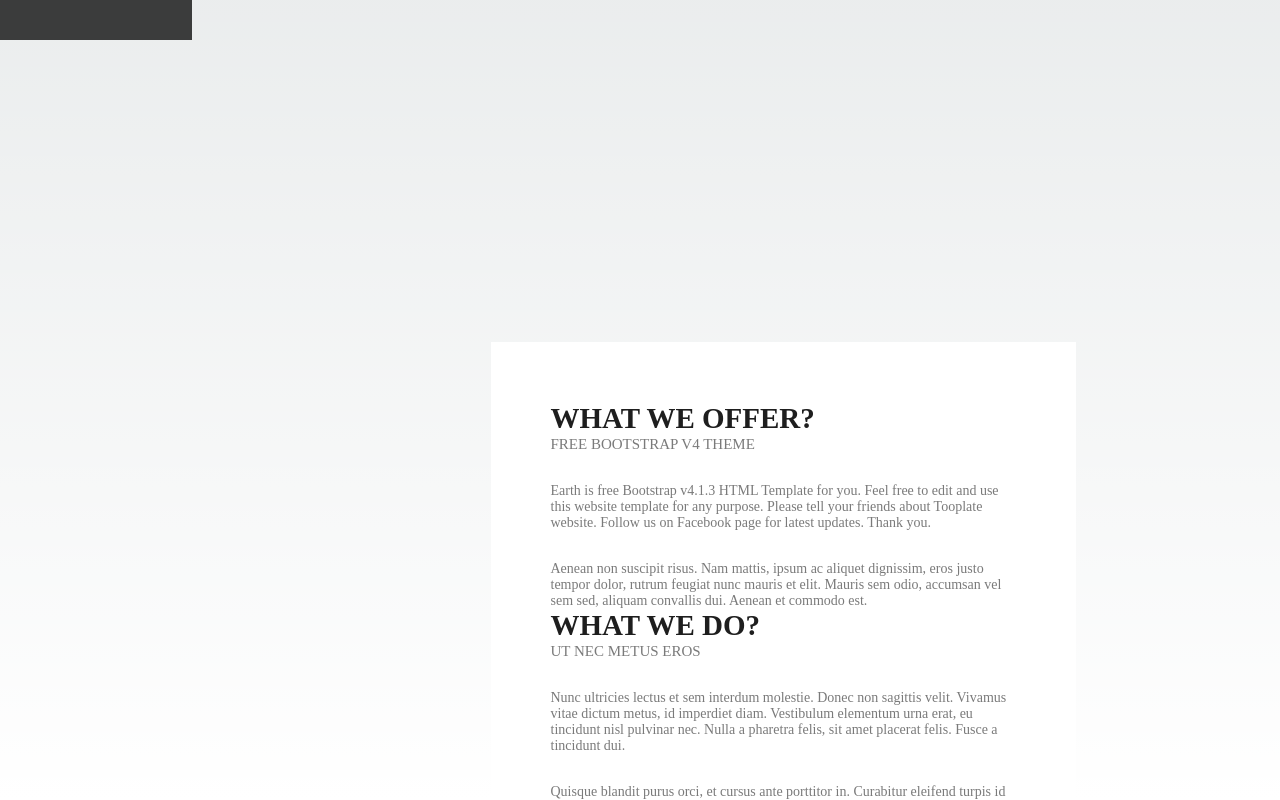
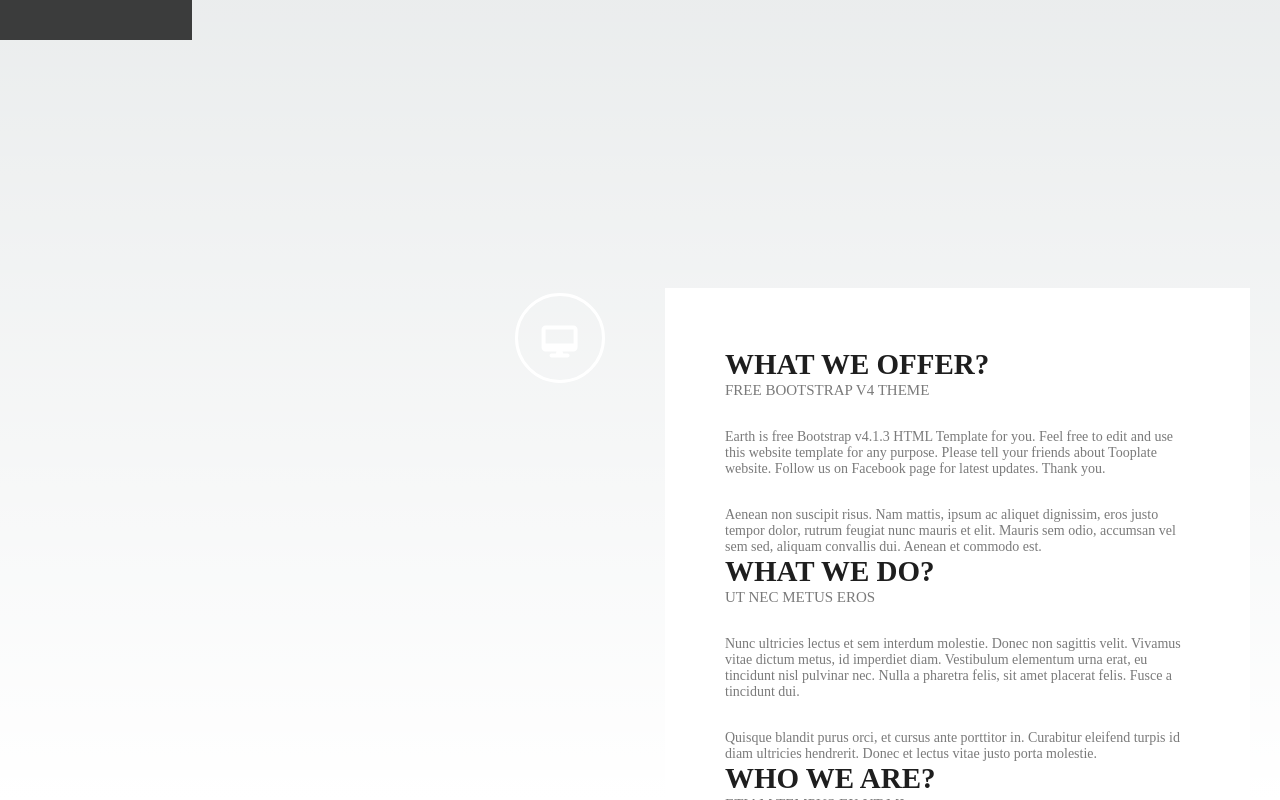
Before and after one commit to ouseijin/ouseijin, a Next.js app: page / in a window 1280 px wide. Shown: the part 800-1600 px from the top of the page. Built offline with nearby package versions, Linux system fonts and the light colour scheme.

Commit message:
💄 紹介文にFont Awesomeを追加

```diff
--- a/src/pages/index.js
+++ b/src/pages/index.js
@@ -2,6 +2,8 @@ import Head from 'next/head'
 import Image from 'next/image'
 import { Inter } from 'next/font/google'
 import styles from '@/styles/Home.module.css'
+import { FontAwesomeIcon } from "@fortawesome/react-fontawesome";
+import { faDesktop } from "@fortawesome/free-solid-svg-icons";
 // TODO:Pageが必要なければ消す
 import { HeaderTab, Page } from '/components/Header'
 
@@ -58,11 +60,16 @@ export default function Home() {
       </div>
       <div className={styles.slide} id="2">
         <div className={`${styles.content} ${styles.second_content}`}>
-          <div id='tabs'>
+          {/* 元々、<div id='tabs'> */}
+          <div className={styles.tabs}>
             <ul>
-              <li><a href='#tabs-1'><span class='fa fa-desktop'></span></a></li>
+              <li className={styles.span}>
+                <FontAwesomeIcon icon={faDesktop} className={styles.fa} />
+              </li>
+              {/* <li><a href='#tabs-1'><span class="fa-solid fa-desktop">
+              </span></a></li>
               <li><a href='#tabs-2'><span class='fa fa-users'></span></a></li>
-              <li><a href='#tabs-3'><span class='fa fa-mobile'></span></a></li>
+              <li><a href='#tabs-3'><span class='fa fa-mobile'></span></a></li> */}
             </ul>
             <section className={styles.tabs_content}>
               <article id='tabs-1'>
--- a/src/styles/Home.module.css
+++ b/src/styles/Home.module.css
@@ -80,7 +80,49 @@
   margin-top: 30px;
   margin-bottom: 0px;
 }
-
+/* TODO:クラス名を個別に分かるような名前に変える */
+.tabs {
+  float: right;
+  margin-right: 0px;
+}
+.tabs ul {
+  margin: 0;
+  padding: 0;
+  float: left;
+}
+.tabs ul li {
+  margin-top: 5px;
+  margin-bottom: 25px;
+  display: block;
+  background-color: transparent;
+}
+/* 無くても良さそう */
+.tabs ul li:last-child {
+  margin-bottom: 0px;
+}
+.span {
+  text-align: center;
+  background-color: transparent;
+  border: 3px solid #fff;
+  color: #fff;
+  width: 90px;
+  height: 90px;
+  font-size: 32px;
+  line-height: 84px;
+  border-radius: 50%;
+  /* 付け足し */
+  padding: 15%;
+}
+.fa {
+  padding: 15%;
+}
+/* 選択した所が色変わるように見えるために、jQuery UIのタブウィジェットが使われている */
+#tabs ul .ui-tabs-active span {
+  background: #faf5b2;
+  border: #faf5b2;
+  line-height: 90px;
+  border-bottom: none;
+}
 
 
 
```
